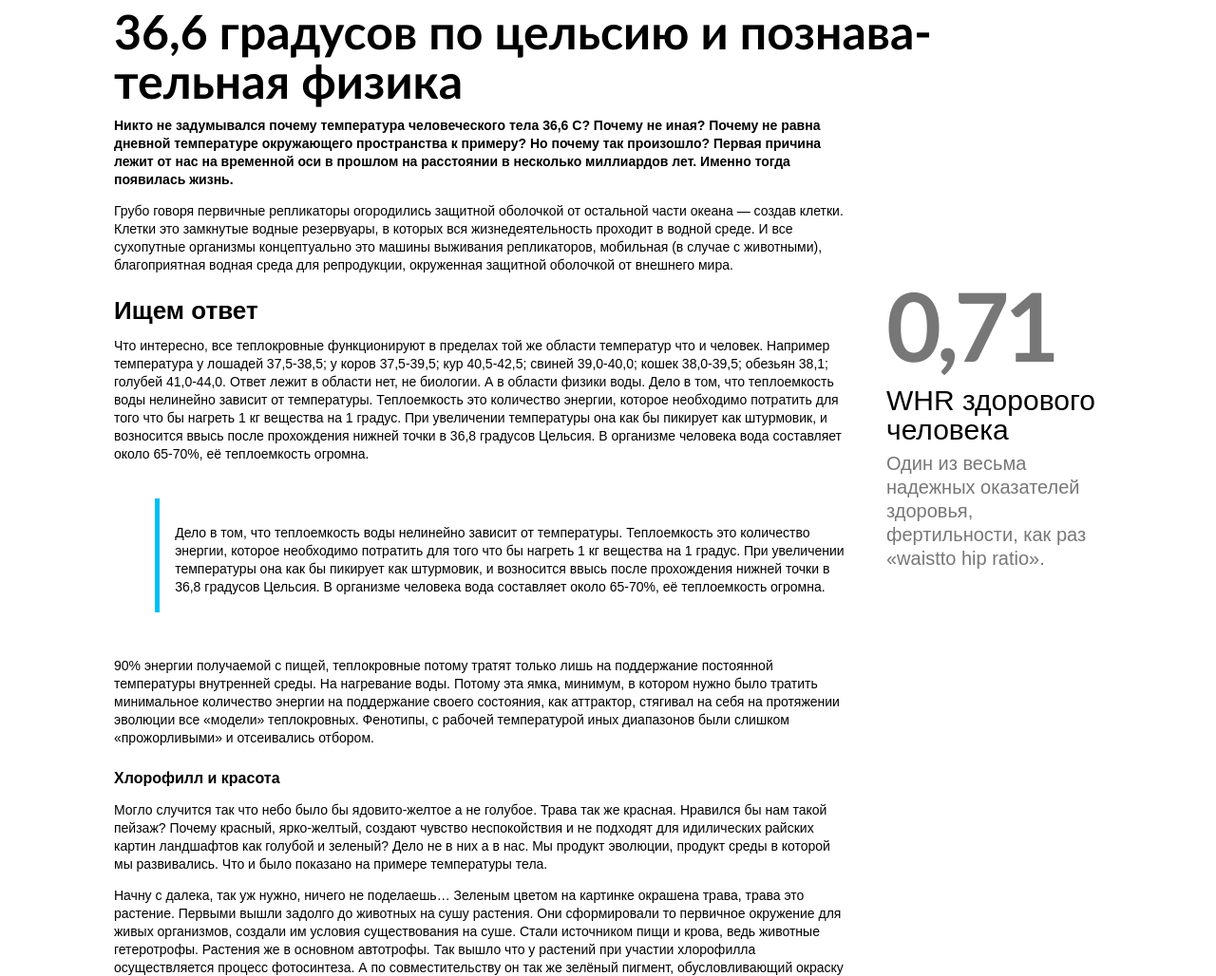
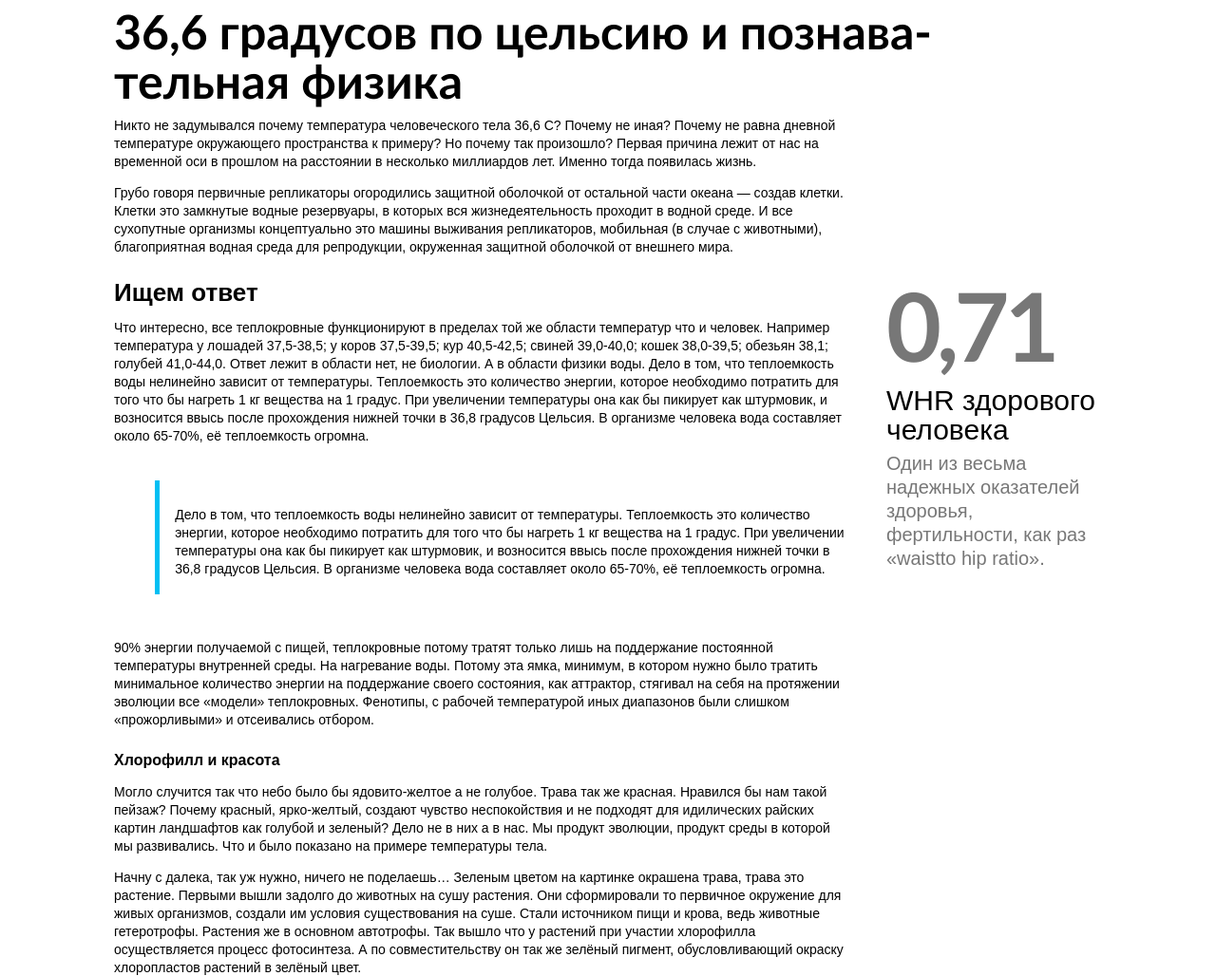
Before and after one commit to Giant333/Third-project, a plain HTML site: page index.html in a window 1280 px wide. Shown: the part 1320-2348 px from the top of the page at 95% size. Drawn offline with Linux system fonts and the light colour scheme; files whose address does not match are found by name.

Commit message:
Add files via upload

```diff
--- a/index.html
+++ b/index.html
@@ -136,14 +136,14 @@
     <div class="block-text-main">
         <div class="block-text-info">
             <div class="block-text-2">
-                <span>
+                <srong>
                     Никто не задумывался почему температура человеческого тела 36,6 С? Почему не иная? Почему не равна дневной температуре окружающего пространства к примеру? Но почему так произошло? Первая причина лежит от нас на временной оси в прошлом на расстоянии в несколько миллиардов лет. Именно тогда появилась жизнь.
-                </span>
+                </strong>
                  <p>Грубо говоря первичные репликаторы огородились защитной оболочкой от остальной части океана — создав клетки. Клетки это замкнутые водные резервуары, в которых вся жизнедеятельность проходит в водной среде. И все сухопутные организмы концептуально это машины выживания репликаторов, мобильная (в случае с животными), благоприятная водная среда для репродукции, окруженная защитной оболочкой от внешнего мира.
                  </p>
             </div>
             <div class="block-text-3">
-                    <span>Ищем ответ</span>
+                    <strong>Ищем ответ</strong>
                 <p>Что интересно, все теплокровные функционируют в пределах той же области температур что и человек. Например температура у лошадей 37,5-38,5; у коров 37,5-39,5; кур 40,5-42,5; свиней 39,0-40,0; кошек 38,0-39,5; обезьян 38,1; голубей 41,0-44,0. Ответ лежит в области нет, не биологии. А в области физики воды. Дело в том, что теплоемкость воды нелинейно зависит от температуры. Теплоемкость это количество энергии, которое необходимо потратить для того что бы нагреть 1 кг вещества на 1 градус. При увеличении температуры она как бы пикирует как штурмовик, и возносится ввысь после прохождения нижней точки в 36,8 градусов Цельсия. В организме человека вода составляет около 65-70%, её теплоемкость огромна.
                 </p>
             </div>
@@ -164,7 +164,7 @@
                 </p>
             </div>
             <div class="block-text-6">
-                <span>Хлорофилл и красота</span>
+                <strong>Хлорофилл и красота</strong>
                 <p>
                     Могло случится так что небо было бы ядовито-желтое а не голубое. Трава так же красная. Нравился бы нам такой пейзаж? Почему красный, ярко-желтый, создают чувство неспокойствия и не подходят для идилических райских картин ландшафтов как голубой и зеленый? Дело не в них а в нас. Мы продукт эволюции, продукт среды в которой мы развивались. Что и было показано на примере температуры тела.
                 </p>
--- a/style.css
+++ b/style.css
@@ -354,14 +354,7 @@ header p,
     font-size: 20px;
     text-decoration-color: #CB0000;
 }
-/* .block-text-1 {
-    font-family: Trebuchet MS;
-    line-height: 52px;
-    font-size: 50px;
-    width: 1040px;
-    margin: auto;
 
-} */
 h1 {
     font-family: Trebuchet MS;
     line-height: 52px;
@@ -385,20 +378,14 @@ h1 {
 .block-text-2 {
     padding-bottom: 15px;
 }
-.block-text-2 span {
+.block-text-2 strong {
     font-weight: 600;
 }
-.block-text-3 span {
+.block-text-3 strong {
     font-size: 26px;
     font-weight: 600;
 }
-/* .block-text-3-name {
-    font-family: Arial;
-    line-height: normal;
-    font-size: 22px;
-    margin-top: 24px;
-    margin-bottom: 5px;
-} */
+
 .block-text-4 {
     display: flex;
 }
@@ -415,7 +402,7 @@ h1 {
 .block-text-5 {
     padding-bottom: 10px;
 }
-.block-text-6 span {
+.block-text-6 strong {
     font-family: Arial;
     line-height: normal;
     font-size: 16px;
```
